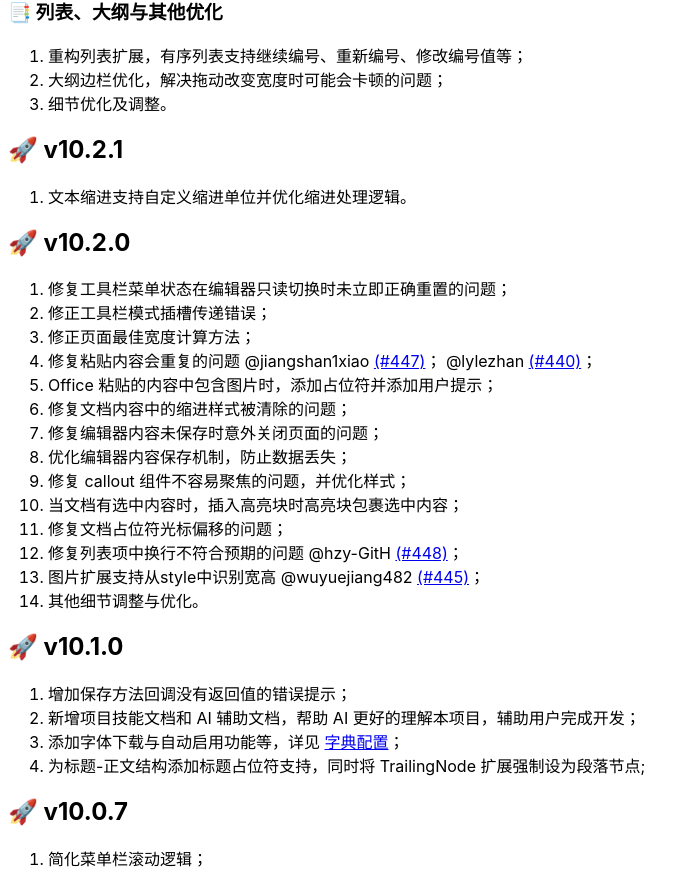
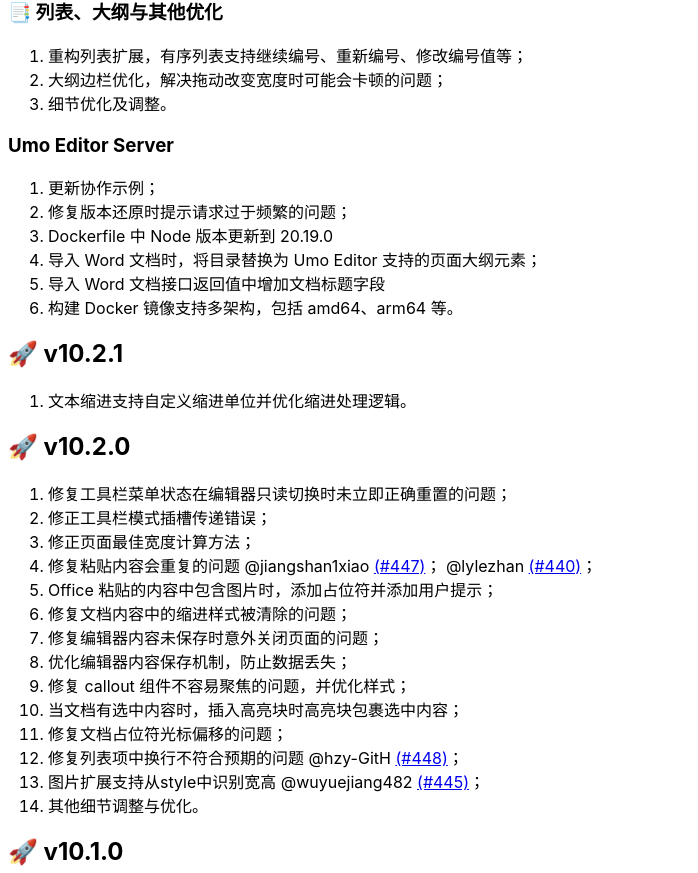
Before and after one commit to umodoc/docs, a Next.js app: page /cn/docs/editor/changelog in a window 1280 px wide. Shown: the part 1919-2792 px from the top of the page, without its empty margins (0-698 px from the left). Built offline with nearby package versions, Linux system fonts and the light colour scheme.

Commit message:
完善文档

```diff
--- a/pages/cn/docs/editor/changelog.mdx
+++ b/pages/cn/docs/editor/changelog.mdx
@@ -92,6 +92,15 @@ Umo Editor Next 的更新日志请访问：https://dev.umodoc.com/cn/docs/next/c
 1. 重构列表扩展，有序列表支持继续编号、重新编号、修改编号值等；
 2. 大纲边栏优化，解决拖动改变宽度时可能会卡顿的问题；
 3. 细节优化及调整。
+
+### Umo Editor Server
+
+1. 更新协作示例；
+2. 修复版本还原时提示请求过于频繁的问题；
+3. Dockerfile 中 Node 版本更新到 20.19.0
+4. 导入 Word 文档时，将目录替换为 Umo Editor 支持的页面大纲元素；
+5. 导入 Word 文档接口返回值中增加文档标题字段
+6. 构建 Docker 镜像支持多架构，包括 amd64、arm64 等。
 
 ## 🚀 v10.2.1
 
```
Also changed, not shown: pages/en/docs/editor/changelog.mdx (+9 -0 lines).
